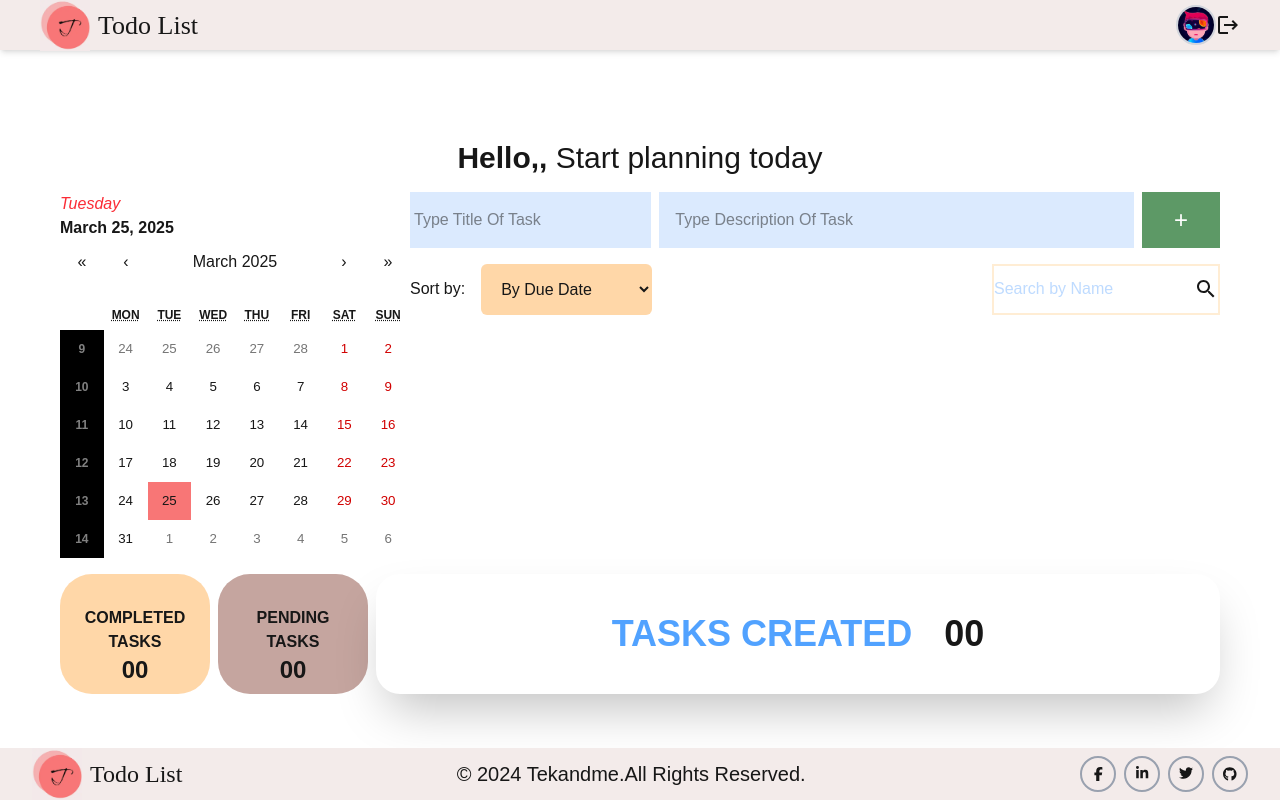
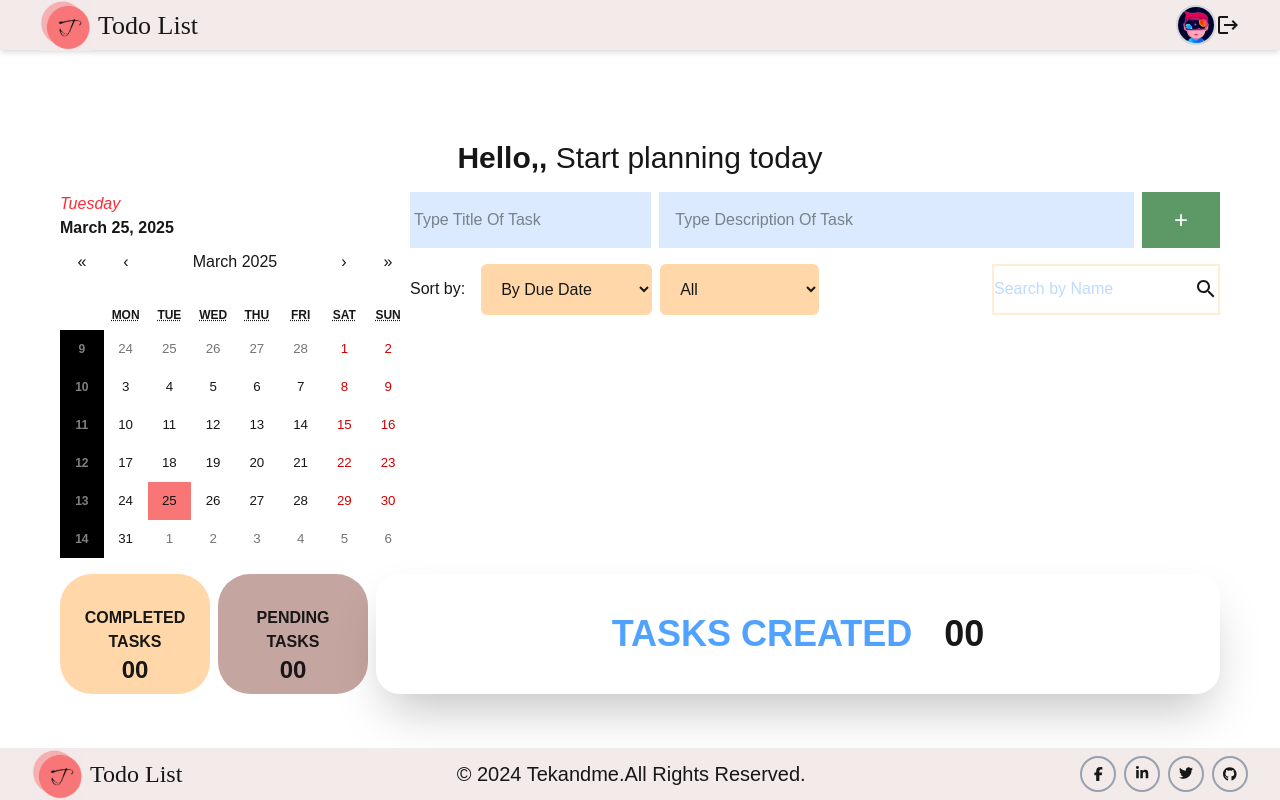
Before and after one commit to Taoufik-BENNOUR/TEKANDME_Test_Bennour_Taoufik, a Next.js app in the folder frontend/: page / in a window 1280 px wide. Built offline with nearby package versions, Linux system fonts and the light colour scheme; no server answers; sample sign-in values are in the browser's storage; a web font is replaced by a local one.

Commit message:
feat:Add Filter by task completion

```diff
--- a/frontend/src/app/components/TaskList.tsx
+++ b/frontend/src/app/components/TaskList.tsx
@@ -16,13 +16,17 @@ const TaskList = ({userInfo}) => {
 const [search, setSearch] = useState("")
 const [selectedTask, setSelectedTask] = useState(null);
 const [sortOption, setSortOption] = useState('endDate')
+const [completedFilter, setCompletedFilter] = useState('all')
 const {sortedTasks,setSortedTasks,token,tasks,setTasks} = useUser()
 
 const filteredTasks = useMemo(() => {
   return tasks?.filter((task) =>
-    task.title.toLowerCase().includes(search.toLowerCase()) || task.description.toLowerCase().includes(search.toLowerCase())
-);
-}, [tasks, search]);
+    (task.title.toLowerCase().includes(search.toLowerCase()) || task.description.toLowerCase().includes(search.toLowerCase())) &&
+    (completedFilter === "all" ||
+     (completedFilter === "completed" && task.completed) ||
+     (completedFilter === "not completed" && !task.completed))
+  );
+}, [tasks, search,completedFilter]);
 
     type Task = {
         id: number;
@@ -131,6 +135,19 @@ const filteredTasks = useMemo(() => {
                 <option value="endDate">By Due Date</option>
                 <option value="created">By Created Date</option>
               </select>
+              <select
+                id="completed"
+                value={completedFilter}
+                onChange={(e) => {
+                  setCompletedFilter(e.target.value);
+
+                }}
+                className="p-4 px-4 border-none rounded-md bg-orange-200 cursor-pointer"
+              >
+                <option value="all">All</option>
+                <option value="completed">Completed</option>
+                <option value="not completed">Not Completed</option>
+              </select>
             </div>
             <div className="flex items-center border-2 border-orange-100" >
               <input onChange={(e)=>setSearch(e.target.value)} type="text" placeholder="Search by Name" className="w-[200px] rounded outline-none placeholder:text-blue-200"/>
```
Also changed, not shown: frontend/public/desktop.png.
